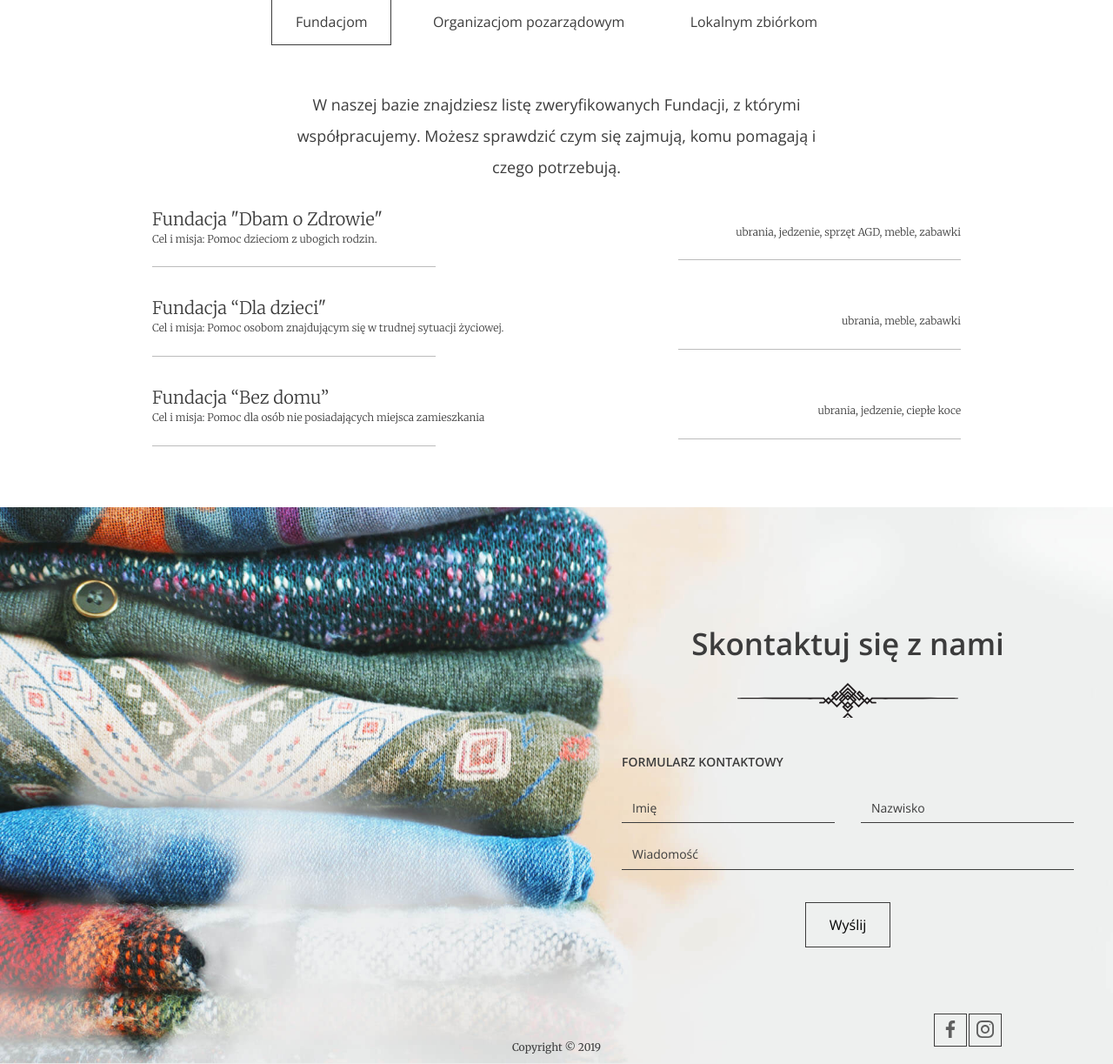
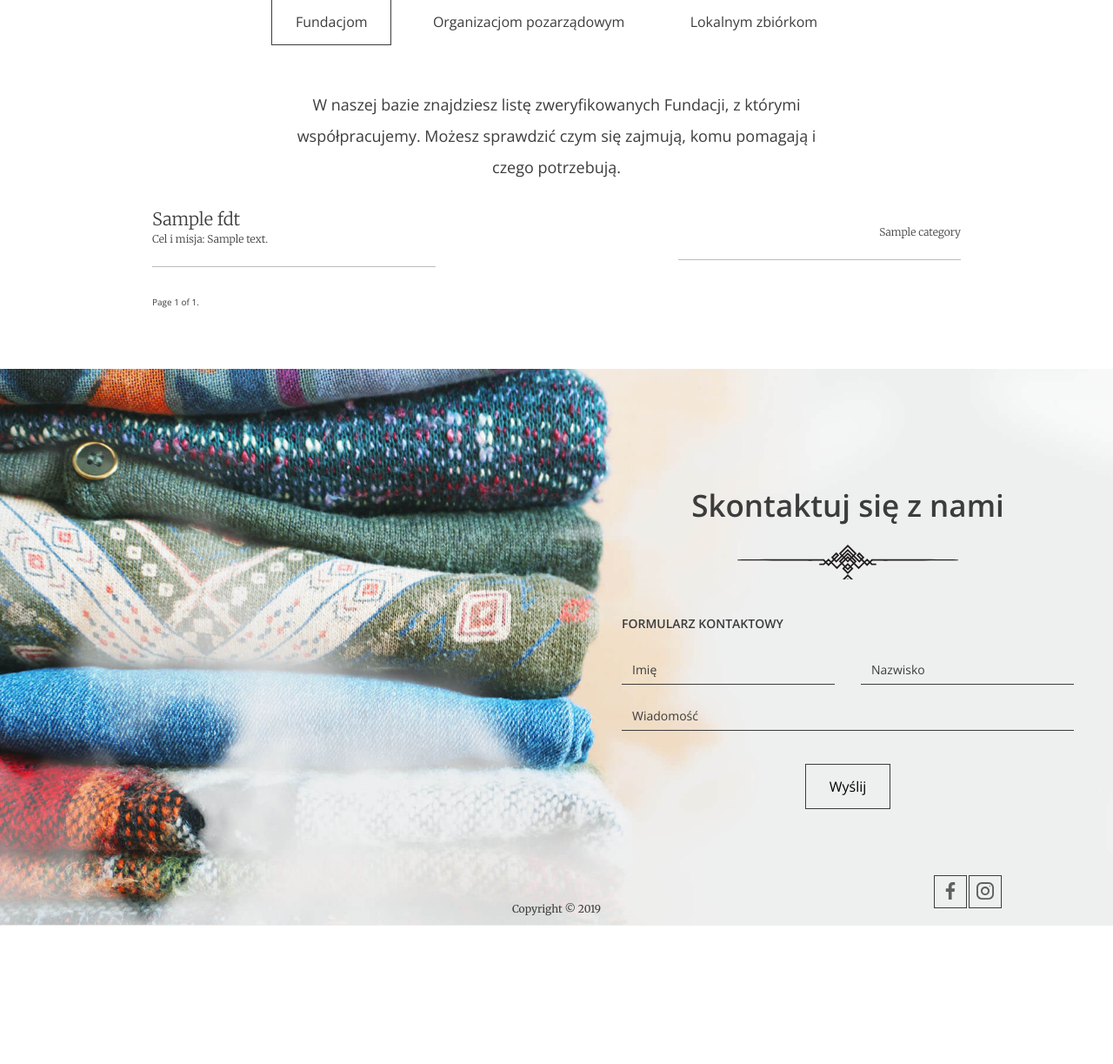
Before and after one commit to kubaslawski/Project_1, a Django app: template Project_1/Project_1_App/templates/base.html in a window 1280 px wide. Shown: the part 2655-3878 px from the top of the page at 87% size. After the commit the page ends 3719 px from the top, so only its background shows below. Run offline with Django 3.2, Linux system fonts and the light colour scheme; the template is opened without the code that fills it: most values are stand-ins (such as "Sample title", 1, 10 or a date in 2020).

Commit message:
Pagination in 'helps'

```diff
--- a/Project_1/Project_1/settings.py
+++ b/Project_1/Project_1/settings.py
@@ -103,6 +103,8 @@ AUTH_PASSWORD_VALIDATORS = [
 ]
 
 STATIC_URL = '/static/'
+STATIC_ROOT = '/static/'
+
 
 # Internationalization
 # https://docs.djangoproject.com/en/2.2/topics/i18n/
--- a/Project_1/Project_1_App/templates/index.html
+++ b/Project_1/Project_1_App/templates/index.html
@@ -95,9 +96,9 @@
       <h2>Komu pomagamy?</h2>
 
       <ul class="help--buttons">
-        <li data-id="1"><a href="#" class="btn btn--without-border active">Fundacjom</a></li>
-        <li data-id="2"><a href="#" class="btn btn--without-border">Organizacjom pozarządowym</a></li>
-        <li data-id="3"><a href="#" class="btn btn--without-border">Lokalnym zbiórkom</a></li>
+        <li data-id="1"><a href="{% url 'base' %}#help" class="btn btn--without-border active">Fundacjom</a></li>
+        <li data-id="2"><a href="{% url 'base' %}#help" class="btn btn--without-border ">Organizacjom pozarządowym</a></li>
+        <li data-id="3"><a href="{% url 'base' %}#help" class="btn btn--without-border ">Lokalnym zbiórkom</a></li>
       </ul>
 
       <!-- SLIDE 1 -->
@@ -105,32 +106,33 @@
         <p>W naszej bazie znajdziesz listę zweryfikowanych Fundacji, z którymi współpracujemy. Możesz sprawdzić czym się zajmują, komu pomagają i czego potrzebują.</p>
 
         <ul class="help--slides-items">
+          {% for f in fdt %}
           <li>
             <div class="col">
-              <div class="title">Fundacja "Dbam o Zdrowie"</div>
-              <div class="subtitle">Cel i misja: Pomoc dzieciom z ubogich rodzin.</div>
+              <div class="title">{{f.name}}</div>
+              <div class="subtitle">Cel i misja: {{f.description}}</div>
             </div>
 
-            <div class="col"><div class="text">ubrania, jedzenie, sprzęt AGD, meble, zabawki</div></div>
+            <div class="col"><div class="text">{% for c in f.categories.all %} {{c}} {% endfor %}</div></div>
           </li>
+          {% endfor %}
+          <div class="pagination">
+            <span class="step-links">
+                {% if fdt.has_previous %}
+                    <a href="?page=1">&laquo; first</a>
+                    <a href="?page={{ fdt.previous_page_number }}">previous</a>
+                {% endif %}
 
-          <li>
-            <div class="col">
-              <div class="title">Fundacja “Dla dzieci"</div>
-              <div class="subtitle">Cel i misja: Pomoc osobom znajdującym się w trudnej sytuacji życiowej.</div>
-            </div>
+                <span class="current">
+                    Page {{ fdt.number }} of {{ fdt.paginator.num_pages }}.
+                </span>
 
-            <div class="col"><div class="text">ubrania, meble, zabawki</div></div>
-          </li>
-
-          <li>
-            <div class="col">
-              <div class="title">Fundacja “Bez domu”</div>
-              <div class="subtitle">Cel i misja: Pomoc dla osób nie posiadających miejsca zamieszkania</div>
-            </div>
-
-            <div class="col"><div class="text">ubrania, jedzenie, ciepłe koce</div></div>
-          </li>
+                {% if fdt.has_next %}
+                    <a href="?page={{ fdt.next_page_number }}">next</a>
+                    <a href="?page={{ fdt.paginator.num_pages }}">last &raquo;</a>
+                {% endif %}
+            </span>
+        </div>
         </ul>
         <!-- Pagination
         <ul class="help--slides-pagination">
@@ -149,41 +152,16 @@
           quos suscipit corporis!
         </p>
         <ul class="help--slides-items">
+          {% for n in ngt %}
           <li>
             <div class="col">
-              <div class="title">Organizacja 1</div>
-              <div class="subtitle">Lorem ipsum dolor sit amet consectetur.</div>
+              <div class="title">{{n.name}}</div>
+              <div class="subtitle">Cel i misja: {{n.description}}</div>
             </div>
 
-            <div class="col"><div class="text">Lorem ipsum dolor sit amet consectetur adipisicing elit.</div></div>
+            <div class="col"><div class="text">{% for c in n.categories.all %} {{c}} {% endfor %}</div></div>
           </li>
-
-          <li>
-            <div class="col">
-              <div class="title">Organizacja 2</div>
-              <div class="subtitle">Lorem ipsum dolor sit amet consectetur.</div>
-            </div>
-
-            <div class="col"><div class="text">Lorem ipsum dolor sit amet consectetur adipisicing elit.</div></div>
-          </li>
-
-          <li>
-            <div class="col">
-              <div class="title">Organizacja 3</div>
-              <div class="subtitle">Lorem ipsum dolor sit amet consectetur.</div>
-            </div>
-
-            <div class="col"><div class="text">Lorem ipsum dolor sit amet consectetur adipisicing elit.</div></div>
-          </li>
-
-          <li>
-            <div class="col">
-              <div class="title">Organizacja 4</div>
-              <div class="subtitle">Lorem ipsum dolor sit amet consectetur.</div>
-            </div>
-
-            <div class="col"><div class="text">Lorem ipsum dolor sit amet consectetur adipisicing elit.</div></div>
-          </li>
+          {% endfor %}
         </ul>
 
         <!-- Pagination
@@ -201,23 +179,16 @@
       <div class="help--slides" data-id="3">
         <p>Lorem ipsum dolor sit amet, his ocurreret persequeris ea, ad utinam laudem duo. Verterem adipisci partiendo eos ne, ea his reque quaeque recteque, ne quo lobortis intellegam.</p>
         <ul class="help--slides-items">
+          {% for n in ng %}
           <li>
             <div class="col">
-              <div class="title">Lokalna zbiórka 1</div>
-              <div class="subtitle">Lorem ipsum dolor sit amet consectetur.</div>
+              <div class="title">{{n.name}}</div>
+              <div class="subtitle">Cel i misja: {{n.description}}</div>
             </div>
 
-            <div class="col"><div class="text">Lorem ipsum dolor sit amet consectetur adipisicing elit.</div></div>
+            <div class="col"><div class="text">{% for c in n.categories.all %} {{c}} {% endfor %}</div></div>
           </li>
-
-          <li>
-            <div class="col">
-              <div class="title">Lokalna zbiórka 2</div>
-              <div class="subtitle">Lorem ipsum dolor sit amet consectetur.</div>
-            </div>
-
-            <div class="col"><div class="text">Lorem ipsum dolor sit amet consectetur adipisicing elit.</div></div>
-          </li>
+          {% endfor %}
         </ul>
 
         <!-- Pagination
```
Also changed, not shown: other parts of Project_1/Project_1_App/templates/index.html (+2 -0 lines), Project_1/Project_1_App/views.py (+29 -0 lines), Project_1/Project_1_App/static/js/app.js (renamed from Project_1/Project_1_App/js/app.js).
